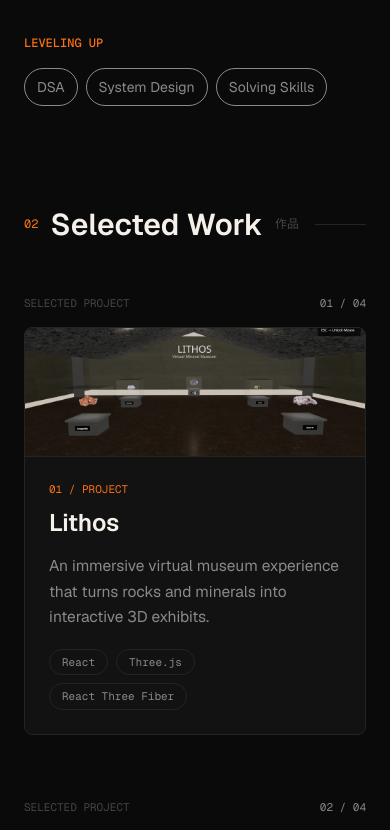
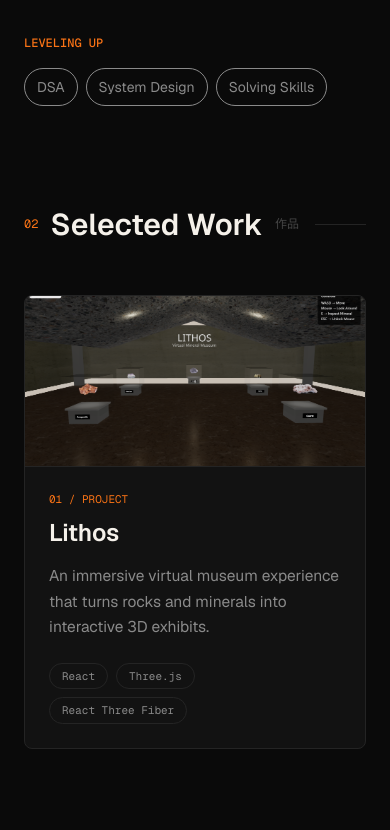
Before and after one commit to rohithssj/Portfolio, a React (Vite) app: page / in a window 390 px wide. Shown: the part 1672-2502 px from the top of the page. Built offline with nearby package versions, Linux system fonts and the light colour scheme.

Commit message:
started animations in Project Page

```diff
--- a/package.json
+++ b/package.json
@@ -10,7 +10,9 @@
     "preview": "vite preview"
   },
   "dependencies": {
+    "@gsap/react": "^2.1.2",
     "@tailwindcss/vite": "^4.3.3",
+    "gsap": "^3.15.0",
     "react": "^19.1.1",
     "react-dom": "^19.1.1",
     "tailwindcss": "^4.3.3"
--- a/src/components/ProjectPage.jsx
+++ b/src/components/ProjectPage.jsx
@@ -1,18 +1,60 @@
-import React, { useState } from 'react'
-import { projects } from '../data/projects'
-import ProjectModal from './ProjectModal'
+import React, { useRef, useState } from "react";
+import { projects } from "../data/projects";
+import ProjectModal from "./ProjectModal";
+import { useGSAP } from "@gsap/react";
+import gsap from "gsap";
+import { ScrollTrigger } from "gsap/all";
 
 const ProjectPage = () => {
+    const [selectedProject, setSelectedProject] = useState(null);
 
-    const [selectedProject, setSelectedProject] = useState(null)
+    const sectionRef = useRef(null);
+    const pinRef = useRef(null);
+    const trackRef = useRef(null);
+
+    gsap.registerPlugin(ScrollTrigger)
+
+
+
+    useGSAP(() => {
+
+        const track = trackRef.current
+        const pin = pinRef.current
+
+        const scrollAmount = () => {
+            return track.scrollWidth - pin.offsetWidth
+        }
+
+        if (!pin || !track) return
+
+        gsap.to(track, {
+            x: () => -scrollAmount(),
+            ease: "none",
+
+            scrollTrigger: {
+                trigger: pin,
+                start: "top top",
+                pin: true,
+                scrub: 1,
+                end: () => `+=${scrollAmount()}`,
+                invalidateOnRefresh:true,
+            }
+        })
+
+    }, [sectionRef])
 
     return (
         <section
+            ref={sectionRef}
             id="work"
             className="mx-auto max-w-[1140px] px-6 py-24"
         >
+
+
             <div className="flex items-center gap-4">
+
                 <h2 className="flex shrink-0 items-center gap-3">
+
                     <span className="font-mono text-[12px] text-[var(--accent)]">
                         02
                     </span>
@@ -24,50 +66,81 @@ const ProjectPage = () => {
                     <span className="font-mono text-[12px] text-[var(--text-faint)]">
                         作品
                     </span>
+
                 </h2>
 
                 <div className="h-px flex-1 bg-[var(--border)]" />
+
             </div>
 
 
-            <div className="relative mt-12 flex flex-col gap-16">
-                {projects.map((project, index) => (
-                    <div key={project.id || index} className="relative">
+
+            <div
+                ref={pinRef}
+                className="relative mt-12">
 
 
-                        <div className="mb-4 flex items-center justify-between font-mono text-[11px]">
-                            <span className="text-[var(--text-faint)]">
-                                SELECTED PROJECT
-                            </span>
+                <div className="overflow-hidden">
 
-                            <span className="text-[var(--text-dim)]">
-                                {String(index + 1).padStart(2, '0')} / {String(projects.length).padStart(2, '0')}
-                            </span>
-                        </div>
+                    <div
+                        ref={trackRef}
+                        className="flex gap-6"
+                    >
+
+                        {projects.map((project, index) => (
+
+                            <article
+                                key={project.id}
+                                onClick={() => setSelectedProject(project)}
+                                className="
+                                    project-card
+                                    group
+                                    shrink-0
+                                    w-full
+                                    cursor-pointer
+                                    overflow-hidden
+                                    rounded-lg
+                                    border
+                                    border-[var(--border)]
+                                    bg-[var(--surface)]
+                                "
+                            >
 
 
-                        <article
-                        onClick={() => setSelectedProject(project)}
-                        className="group relative overflow-hidden rounded-lg border border-[var(--border)] bg-[var(--surface)]">
+                                <div className="aspect-[16/8] overflow-hidden bg-[var(--surface-2)]">
 
-                            <div className="aspect-[16/6] overflow-hidden bg-[var(--surface-2)]">
                                     <img
                                         src={project.image}
                                         alt={project.name}
-                                    className="h-full w-full object-cover transition-transform duration-500 group-hover:scale-102"
+                                        className="
+                                            h-full
+                                            w-full
+                                            object-cover
+                                            transition-transform
+                                            duration-500
+                                            group-hover:scale-[1.02]
+                                        "
                                     />
+
                                 </div>
 
 
 
                                 <div className="border-t border-[var(--border)] p-6 md:p-8">
 
-                                <div className="flex flex-col gap-5 md:flex-row md:items-end md:justify-between">
+                                    <div className="
+                                        flex
+                                        flex-col
+                                        gap-6
+                                        md:flex-row
+                                        md:items-end
+                                        md:justify-between
+                                    ">
 
                                         <div className="max-w-2xl">
 
                                             <p className="font-mono text-[11px] text-[var(--accent)]">
-                                            {String(index + 1).padStart(2, '0')} / PROJECT
+                                                {String(index + 1).padStart(2, "0")} / PROJECT
                                             </p>
 
                                             <h3 className="mt-2 font-sans text-[24px] font-semibold text-[var(--text)]">
@@ -83,14 +156,27 @@ const ProjectPage = () => {
 
 
                                         <div className="flex flex-wrap gap-2">
-                                        {project.tech && project.tech.map((tag, tagIndex) => (
+
+                                            {project.tech?.map((tech) => (
+
                                                 <span
-                                                key={tagIndex}
-                                                className="rounded-full border border-[var(--border)] px-3 py-1 font-mono text-[11px] text-[var(--text-dim)]"
+                                                    key={tech}
+                                                    className="
+                                                        rounded-full
+                                                        border
+                                                        border-[var(--border)]
+                                                        px-3
+                                                        py-1
+                                                        font-mono
+                                                        text-[11px]
+                                                        text-[var(--text-dim)]
+                                                    "
                                                 >
-                                                {tag}
+                                                    {tech}
                                                 </span>
+
                                             ))}
+
                                         </div>
 
                                     </div>
@@ -99,12 +185,18 @@ const ProjectPage = () => {
 
                             </article>
 
+                        ))}
+
                     </div>
-                ))}
+
+                </div>
+
             </div>
 
 
+
             <div className="mt-8 flex items-center justify-between">
+
                 <span className="font-mono text-[11px] text-[var(--text-faint)]">
                     SCROLL TO EXPLORE
                 </span>
@@ -112,18 +204,20 @@ const ProjectPage = () => {
                 <span className="font-mono text-[11px] text-[var(--text-faint)]">
                     CLICK PROJECT FOR DETAILS ↗
                 </span>
+
             </div>
 
-                {
-                    selectedProject && (
+
+
+            {selectedProject && (
                 <ProjectModal
                     project={selectedProject}
-                        onClose={()=>setSelectedProject(null)}
+                    onClose={() => setSelectedProject(null)}
                 />
-                    )
-                }
+            )}
+
         </section>
-    )
-}
+    );
+};
 
-export default ProjectPage
+export default ProjectPage;
```
Also changed, not shown: 1 other file (tests, documents, lock files or other folders). Lines whose indentation alone changed are shown as unchanged.
